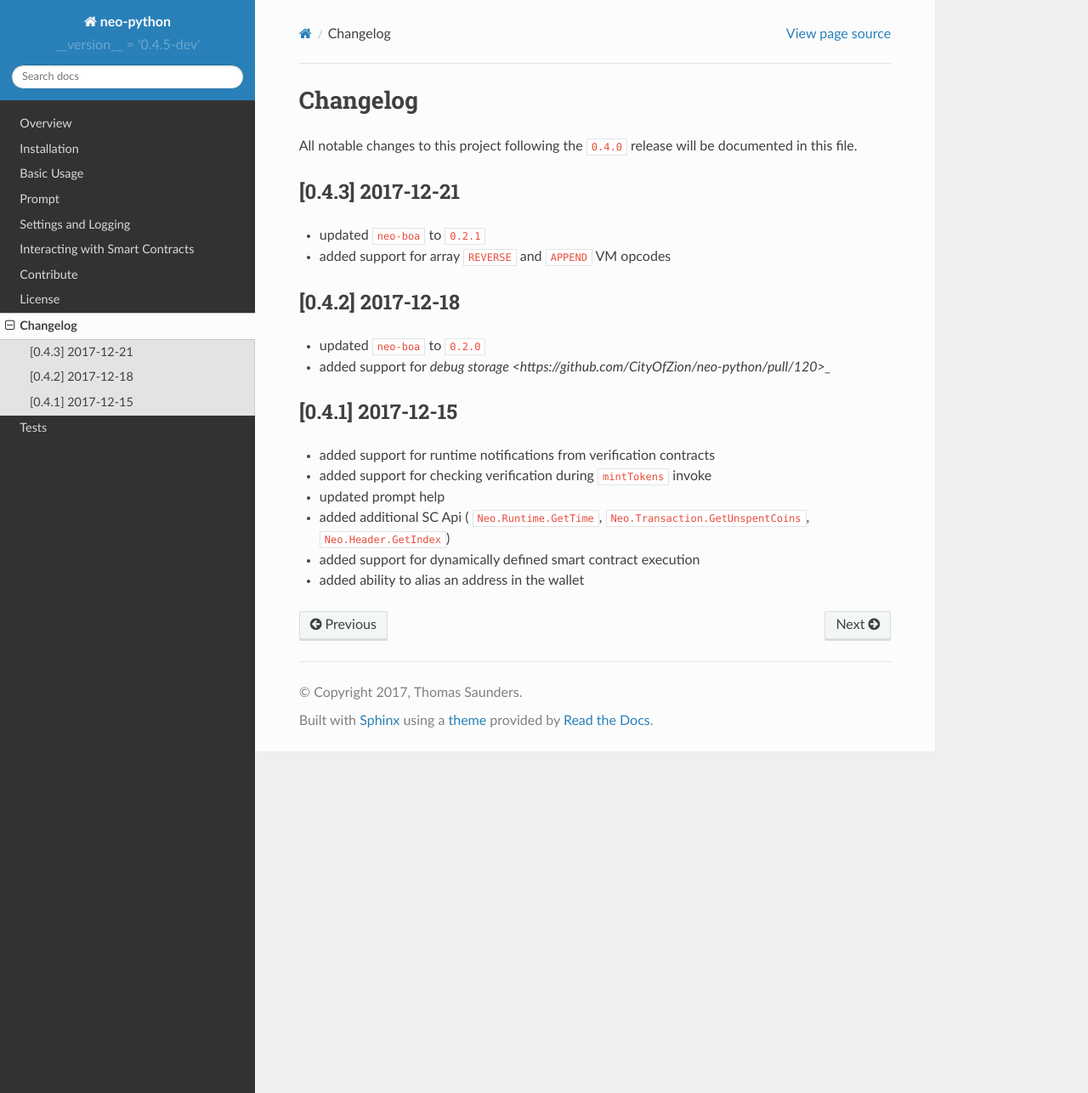
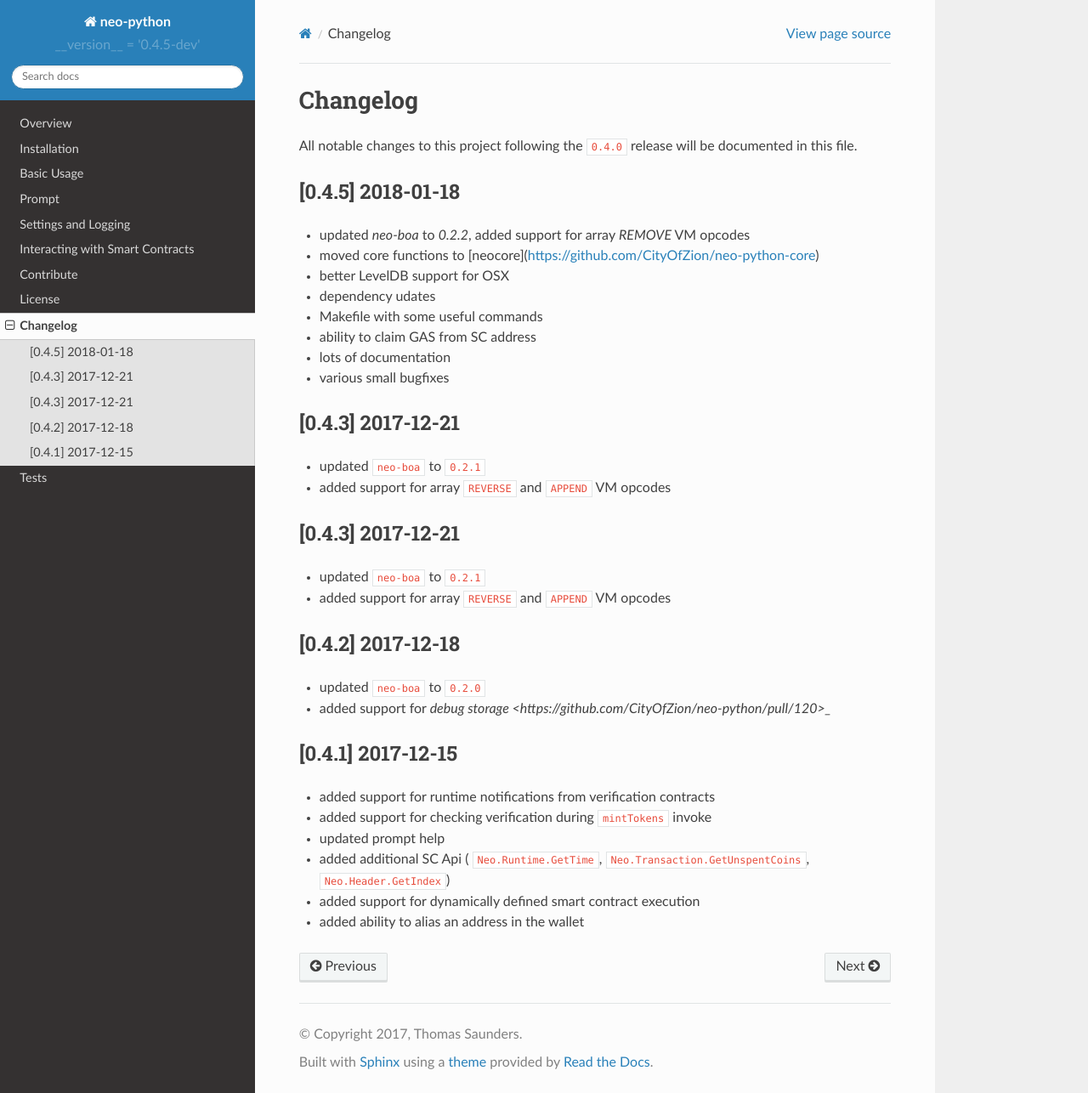
Before and after one commit to CityOfZion/neo-python, a Sphinx documentation site: the page built from docs/source/changelog.rst, in a window 1280 px wide and 1286 px high. Shown: the whole window at 85% size. Built offline with Sphinx 7.4.7 and the Read the Docs theme 2.0.0, drawn with Linux system fonts in a browser that asks for light colours.

Commit message:
Updated Changelogs

```diff
--- a/docs/source/changelog.rst
+++ b/docs/source/changelog.rst
@@ -2,6 +2,24 @@ Changelog
 =========
 
 All notable changes to this project following the ``0.4.0`` release will be documented in this file.
+
+[0.4.5] 2018-01-18
+------------------
+
+- updated `neo-boa` to `0.2.2`, added support for array `REMOVE` VM opcodes
+- moved core functions to [neocore](https://github.com/CityOfZion/neo-python-core)
+- better LevelDB support for OSX
+- dependency udates
+- Makefile with some useful commands
+- ability to claim GAS from SC address
+- lots of documentation
+- various small bugfixes
+
+[0.4.3] 2017-12-21
+------------------
+
+- updated ``neo-boa`` to ``0.2.1``
+- added support for array ``REVERSE`` and ``APPEND`` VM opcodes
 
 [0.4.3] 2017-12-21
 ------------------
```
Also changed, not shown: CHANGELOG.md (+10 -0 lines), README.md (+1 -1 lines).
